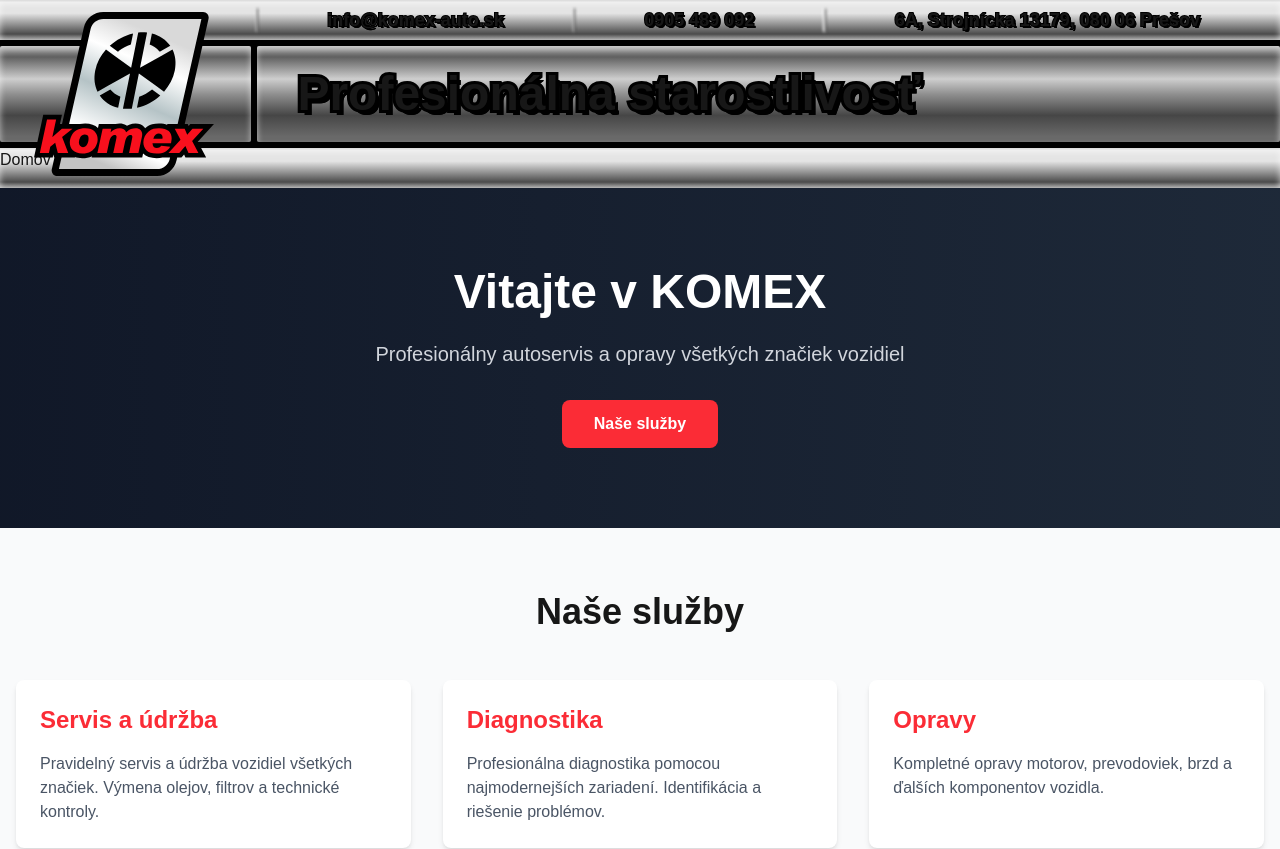
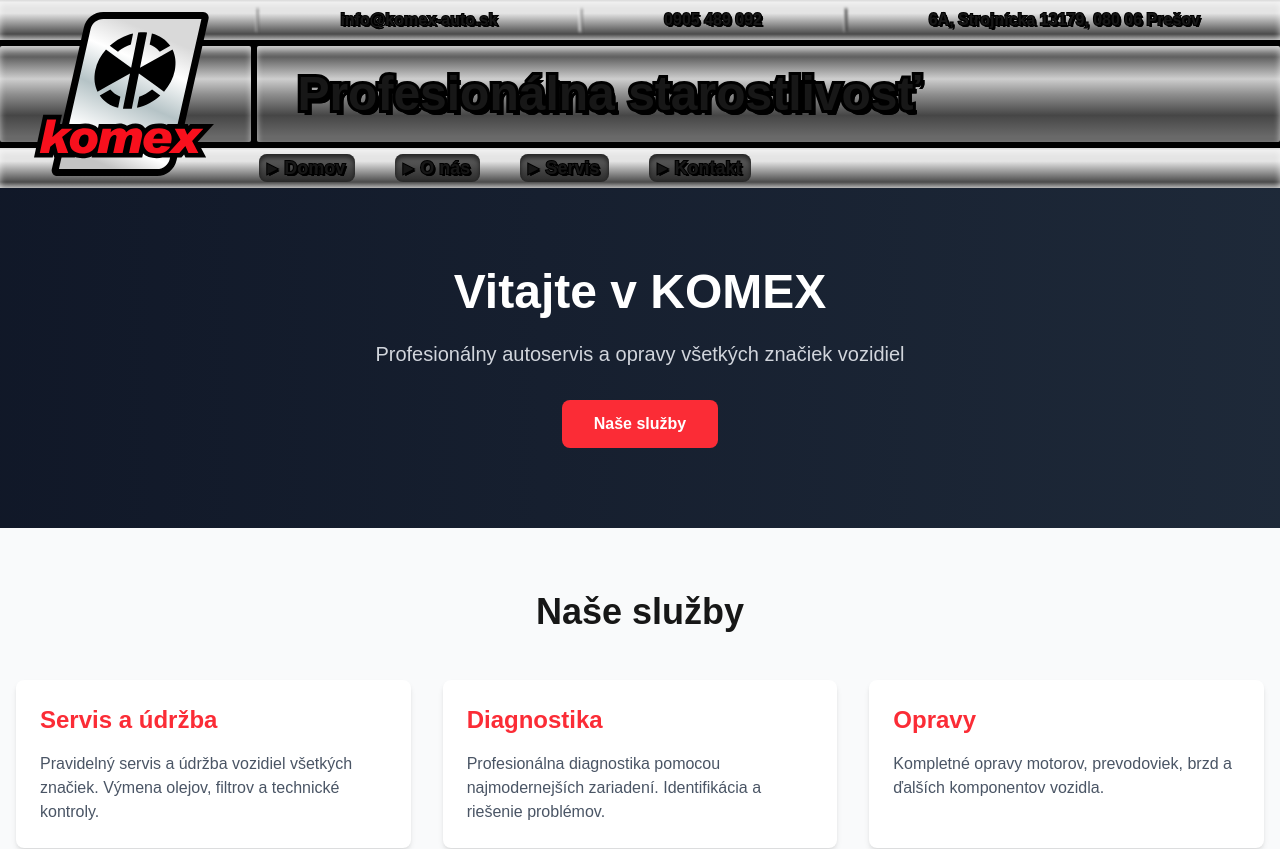
Before and after one commit to simonjedinak/rpj-komex, a Next.js app: page / in a window 1280 px wide. Shown: the top 849 px of the page. Built offline with nearby package versions, Linux system fonts and the light colour scheme.

Commit message:
navbar done

```diff
--- /dev/null
+++ b/app/components/ButtonLink.tsx
@@ -0,0 +1,42 @@
+import Link from "next/link";
+import type { ComponentProps } from "react";
+import StrokeText from "./StrokeText";
+
+type ButtonLinkProps = ComponentProps<typeof Link> & {
+  variant?: "small" | "big";
+  text?: string;
+  arrow?: boolean;
+};
+
+export function ButtonLink({
+  variant = "small",
+  text,
+  arrow = false,
+  className,
+  ...props
+}: ButtonLinkProps) {
+  const base = "inline-flex items-center justify-center h-7";
+  const styles =
+    variant === "small"
+      ? "bg-button-small rounded-lg pr-2.5 pl-2 py-2"
+      : "bg-gray-200 text-gray-900 hover:bg-gray-300";
+
+  return (
+    <Link
+      {...props}
+      className={[base, styles, className].filter(Boolean).join(" ")}
+    >
+      <StrokeText
+        strokeWidth={2}
+        className="text-lg font-bold text-shadow-small flex items-center gap-1"
+      >
+        {arrow && (
+          <span className="inline-block transform mr-2 -translate-y-0.2">
+            ▸
+          </span>
+        )}
+        {text}
+      </StrokeText>
+    </Link>
+  );
+}
--- a/app/components/ChromeDivider.tsx
+++ b/app/components/ChromeDivider.tsx
@@ -5,7 +5,7 @@ export default function ChromeDivider({
 }) {
   return (
     <span
-      className={`flex flex-row ${className} h-full w-[2.5px] blur-[1.7px] rounded-2xl overflow-clip`}
+      className={`flex flex-row ${className} h-full w-[2.5px] blur-[1.6px] rounded-2xl overflow-clip`}
     >
       <span className="bg-[#ffffff] flex-1 w-1/2"></span>
       <span className="bg-[#202020] flex-1 w-1/2"></span>
--- a/app/components/Navbar.tsx
+++ b/app/components/Navbar.tsx
@@ -1,6 +1,18 @@
 import Link from "next/link";
 import StrokeText from "./StrokeText";
 import ChromeDivider from "./ChromeDivider";
+import { ButtonLink } from "./ButtonLink";
+
+const navTopTexts: string[] = [
+  "",
+  "info@komex-auto.sk",
+  "",
+  "0905 489 092",
+  "",
+  "6A, Strojnícka 13179, 080 06 Prešov",
+];
+
+const navLinks: string[] = ["Domov", "O nás", "Servis", "Kontakt"];
 
 export default function Navbar() {
   return (
@@ -8,30 +20,19 @@ export default function Navbar() {
       <div className="w-full h-10 flex gap-1.5 bg-chrome1 inset-chrome">
         <div className="container w-80"></div>
         <div className="w-full h-full flex justify-between items-center py-2 -ml-0.5 pr-20">
-          <ChromeDivider />
-          <StrokeText
-            strokeWidth={2}
-            strokeColor="black"
-            className="text-lg font-bold text-shadow-small"
-          >
-            info@komex-auto.sk
-          </StrokeText>
-          <ChromeDivider />
-          <StrokeText
-            strokeWidth={2}
-            strokeColor="black"
-            className="text-lg font-bold text-shadow-small"
-          >
-            0905 489 092
-          </StrokeText>
-          <ChromeDivider />
-          <StrokeText
-            strokeWidth={2}
-            strokeColor="black"
-            className="text-lg font-bold text-shadow-small"
-          >
-            6A, Strojnícka 13179, 080 06 Prešov
-          </StrokeText>
+          {navTopTexts.map((text: string, index: number) =>
+            text === "" ? (
+              <ChromeDivider key={`divider-${index}`} />
+            ) : (
+              <StrokeText
+                key={`text-${index}`}
+                strokeWidth={2}
+                className="text font-bold text-shadow-small"
+              >
+                {text}
+              </StrokeText>
+            )
+          )}
         </div>
       </div>
       <div className="flex flex-row gap-1.5">
@@ -40,31 +41,29 @@ export default function Navbar() {
             <img src="/logo.svg" alt="KOMEX Logo" />
           </Link>
         </div>
+
         <div className="flex justify-between items-center bg-chrome2 inset-chrome w-full px-10 py-6 rounded-xs">
           <StrokeText
             strokeWidth={6}
-            strokeColor="black"
             className="text-5xl font-bold text-shadow-main"
           >
             Profesionálna starostlivosť
           </StrokeText>
         </div>
       </div>
-      <div className="w-full h-10 bg-chrome1 inset-chrome">
-        <ul className="flex gap-6">
-          <li>
-            <Link href="/" className="hover:text-red-500 transition-colors">
-              Domov
-            </Link>
-          </li>
-          <li>
-            <Link
-              href="/o-nas"
-              className="hover:text-red-500 transition-colors"
-            >
-              O nás
-            </Link>
-          </li>
+      <div className="w-full flex flex-row h-10 gap-1.5 bg-chrome1 inset-chrome">
+        <div className="container w-80"></div>
+        <ul className="w-full h-full flex items-center gap-10 py-2 -ml-0.5">
+          {navLinks.map((link: string, index: number) => (
+            <li key={`nav-link-${index}`}>
+              <ButtonLink
+                href={link === "Domov" ? "/" : `/${link.toLowerCase()}`}
+                variant="small"
+                text={link}
+                arrow={true}
+              />
+            </li>
+          ))}
         </ul>
       </div>
     </nav>
--- a/app/globals.css
+++ b/app/globals.css
@@ -53,9 +53,8 @@
 }
 
 body {
-  background: var(--background);
   color: var(--foreground);
-  font-family: Arial, Helvetica, sans-serif;
+  font-family: Arial;
 }
 
 .text-shadow-main {
@@ -64,3 +63,8 @@ body {
 .text-shadow-small {
   text-shadow: 2px 2px 0px #000;
 }
+
+.bg-button-small {
+  background-image: linear-gradient(180deg, #666666 0%, #2a2a2a 100%);
+  box-shadow: inset 0px 3.77761px 5.03681px rgba(0, 0, 0, 0.65);
+}
--- a/app/layout.tsx
+++ b/app/layout.tsx
@@ -19,7 +19,7 @@ export default function RootLayout({
 }>) {
   return (
     <html lang="sk">
-      <body className={`antialiased flex flex-col min-h-screen bg-[#1e1e1e]!`}>
+      <body className={`antialiased flex flex-col min-h-screen bg-[#1e1e1e]`}>
         <div className="flex flex-col container mx-auto">
           <Navbar />
           {children}
```
